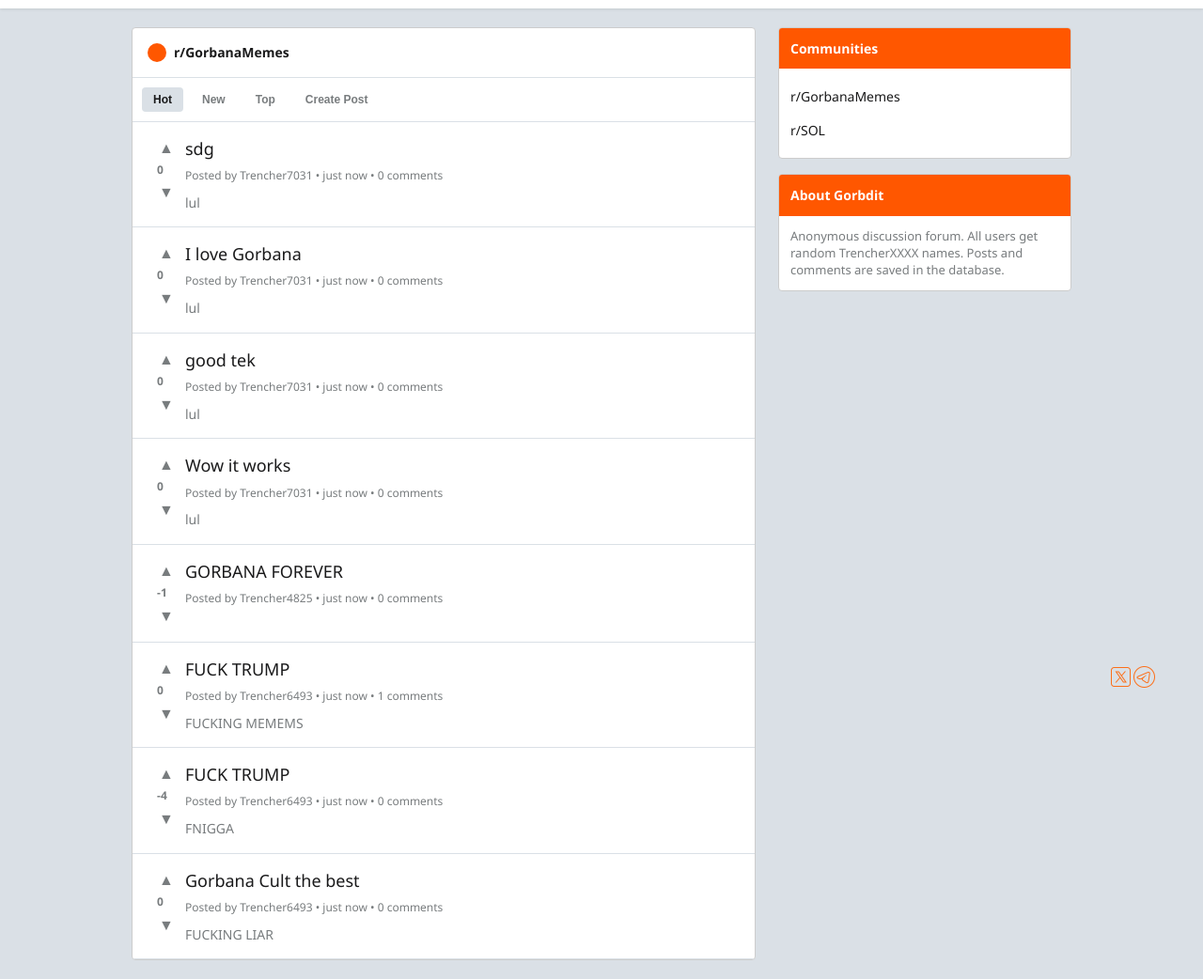
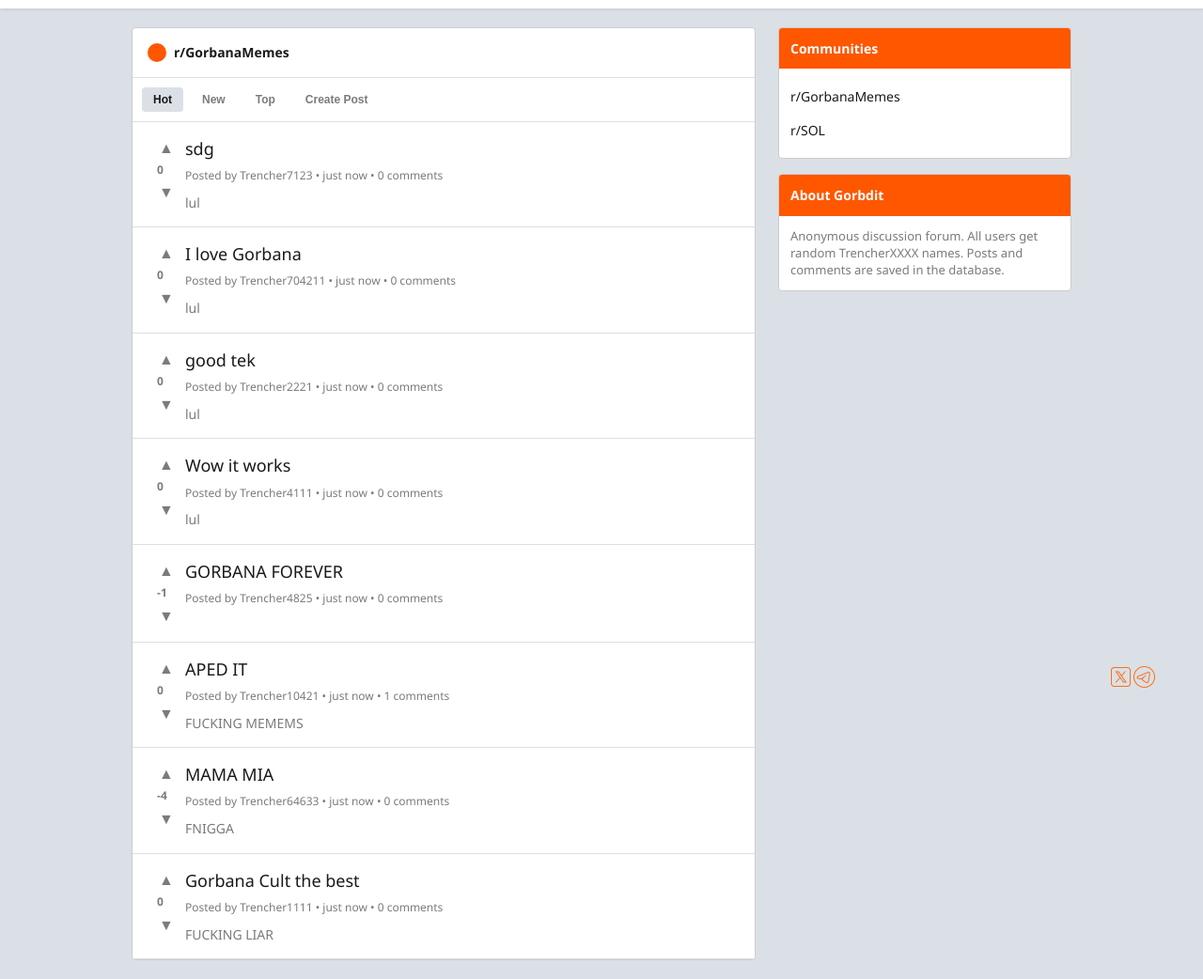
Before and after one commit to stopgamepull/reddit, a plain HTML site: page index.html in a window 1280 px wide. Shown: the part 45-1087 px from the top of the page at 94% size. Drawn offline with Linux system fonts and the light colour scheme.

Commit message:
Update index.html

```diff
--- a/index.html
+++ b/index.html
@@ -398,7 +398,7 @@
                                 </div>
                                 <div class="post-content">
                                     <a href="index.php?community=memecoins&post_id=9" class="post-title">sdg</a>
-                                    <div class="post-meta">Posted by Trencher7031 • just now • 0 comments</div>
+                                    <div class="post-meta">Posted by Trencher7123 • just now • 0 comments</div>
                                                                             <div class="post-text" style="margin-top: 10px; font-size: 14px; color: var(--text-gray);">lul</div>
                                                                     </div>
                             </div>
@@ -413,7 +413,7 @@
                                 </div>
                                 <div class="post-content">
                                     <a href="index.php?community=memecoins&post_id=8" class="post-title">I love Gorbana</a>
-                                    <div class="post-meta">Posted by Trencher7031 • just now • 0 comments</div>
+                                    <div class="post-meta">Posted by Trencher704211 • just now • 0 comments</div>
                                                                             <div class="post-text" style="margin-top: 10px; font-size: 14px; color: var(--text-gray);">lul</div>
                                                                     </div>
                             </div>
@@ -428,7 +428,7 @@
                                 </div>
                                 <div class="post-content">
                                     <a href="index.php?community=memecoins&post_id=7" class="post-title">good tek</a>
-                                    <div class="post-meta">Posted by Trencher7031 • just now • 0 comments</div>
+                                    <div class="post-meta">Posted by Trencher2221 • just now • 0 comments</div>
                                                                             <div class="post-text" style="margin-top: 10px; font-size: 14px; color: var(--text-gray);">lul</div>
                                                                     </div>
                             </div>
@@ -443,7 +443,7 @@
                                 </div>
                                 <div class="post-content">
                                     <a href="index.php?community=memecoins&post_id=6" class="post-title">Wow it works</a>
-                                    <div class="post-meta">Posted by Trencher7031 • just now • 0 comments</div>
+                                    <div class="post-meta">Posted by Trencher4111 • just now • 0 comments</div>
                                                                             <div class="post-text" style="margin-top: 10px; font-size: 14px; color: var(--text-gray);">lul</div>
                                                                     </div>
                             </div>
@@ -471,8 +471,8 @@
                                     </form>
                                 </div>
                                 <div class="post-content">
-                                    <a href="index.php?community=memecoins&post_id=4" class="post-title">FUCK TRUMP</a>
-                                    <div class="post-meta">Posted by Trencher6493 • just now • 1 comments</div>
+                                    <a href="index.php?community=memecoins&post_id=4" class="post-title">APED IT</a>
+                                    <div class="post-meta">Posted by Trencher10421 • just now • 1 comments</div>
                                                                             <div class="post-text" style="margin-top: 10px; font-size: 14px; color: var(--text-gray);">FUCKING MEMEMS</div>
                                                                     </div>
                             </div>
@@ -486,8 +486,8 @@
                                     </form>
                                 </div>
                                 <div class="post-content">
-                                    <a href="index.php?community=memecoins&post_id=3" class="post-title">FUCK TRUMP</a>
-                                    <div class="post-meta">Posted by Trencher6493 • just now • 0 comments</div>
+                                    <a href="index.php?community=memecoins&post_id=3" class="post-title">MAMA MIA</a>
+                                    <div class="post-meta">Posted by Trencher64633 • just now • 0 comments</div>
                                                                             <div class="post-text" style="margin-top: 10px; font-size: 14px; color: var(--text-gray);">FNIGGA</div>
                                                                     </div>
                             </div>
@@ -502,7 +502,7 @@
                                 </div>
                                 <div class="post-content">
                                     <a href="index.php?community=memecoins&post_id=2" class="post-title">Gorbana Cult the best</a>
-                                    <div class="post-meta">Posted by Trencher6493 • just now • 0 comments</div>
+                                    <div class="post-meta">Posted by Trencher1111 • just now • 0 comments</div>
                                                                             <div class="post-text" style="margin-top: 10px; font-size: 14px; color: var(--text-gray);">FUCKING LIAR</div>
                                                                     </div>
                             </div>
```
